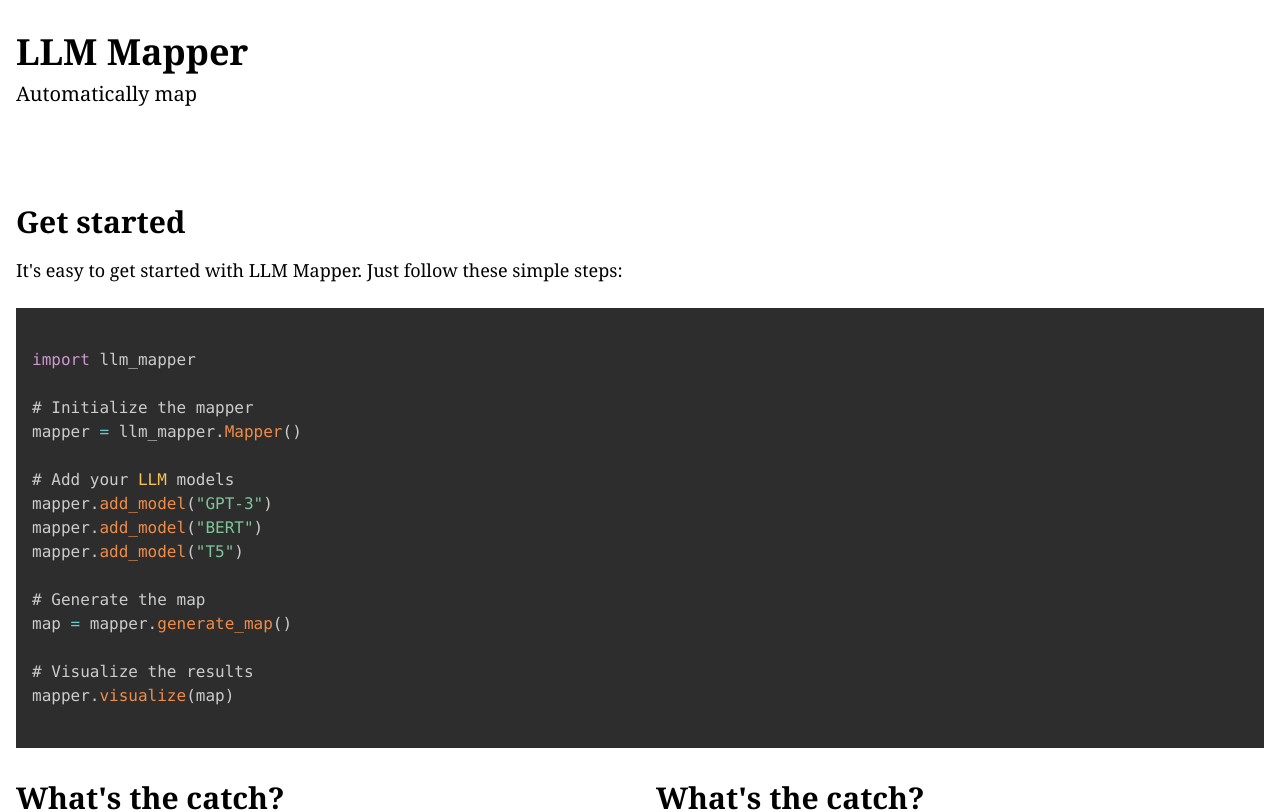
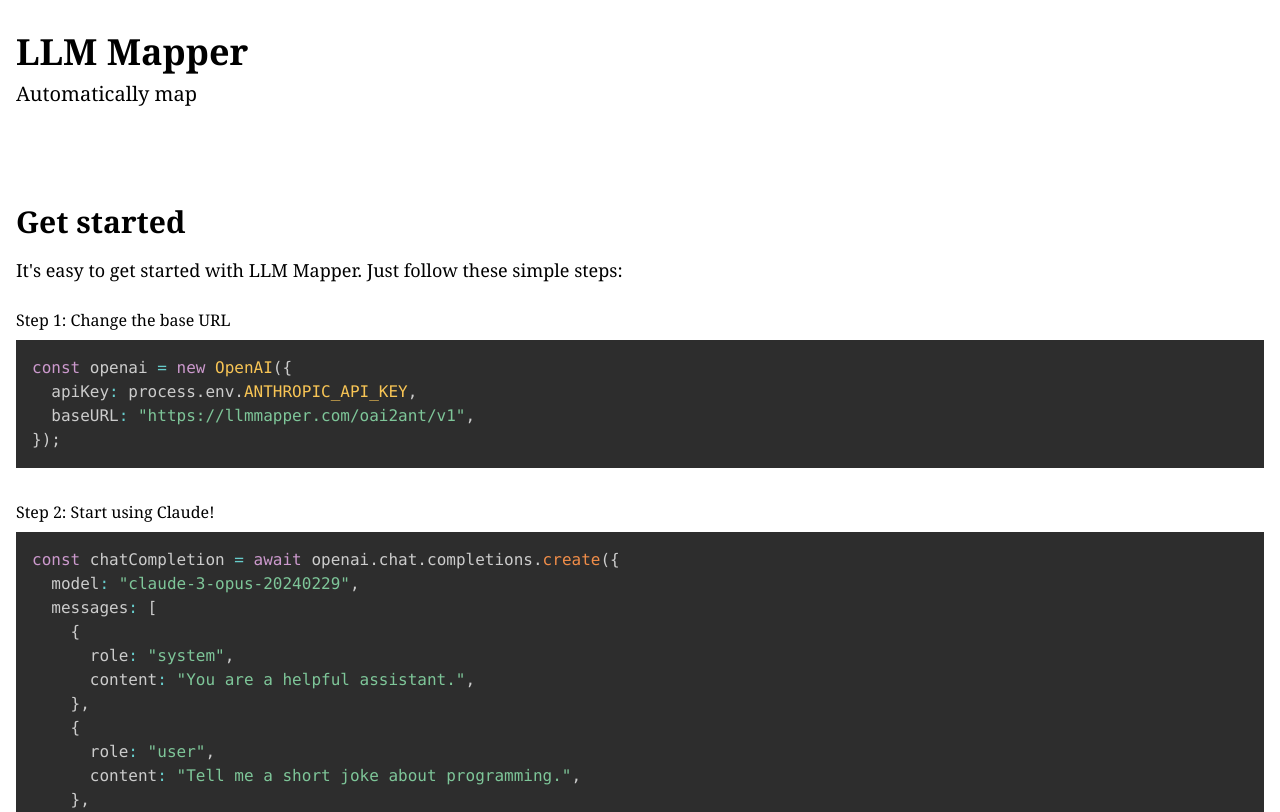
Before and after one commit to Helicone/llmmapper, a Next.js app in the folder web/: page / in a window 1280 px wide. Shown: the top 812 px of the page. Built offline with nearby package versions, Linux system fonts and the light colour scheme.

Commit message:
code example

```diff
--- a/web/src/app/page.tsx
+++ b/web/src/app/page.tsx
@@ -2,25 +2,30 @@
 import { Prism as SyntaxHighlighter } from "react-syntax-highlighter";
 import { tomorrow } from "react-syntax-highlighter/dist/esm/styles/prism";
 
+const codeString1 = `const openai = new OpenAI({
+  apiKey: process.env.ANTHROPIC_API_KEY,
+  baseURL: "https://llmmapper.com/oai2ant/v1",
+});
+`;
+
+const codeString2 = `const chatCompletion = await openai.chat.completions.create({
+  model: "claude-3-opus-20240229",
+  messages: [
+    {
+      role: "system",
+      content: "You are a helpful assistant.",
+    },
+    {
+      role: "user",
+      content: "Tell me a short joke about programming.",
+    },
+  ],
+  max_tokens: 100,
+  stream: true,
+});
+`;
+
 export default function Home() {
-  const codeString = `
-import llm_mapper
-
-# Initialize the mapper
-mapper = llm_mapper.Mapper()
-
-# Add your LLM models
-mapper.add_model("GPT-3")
-mapper.add_model("BERT")
-mapper.add_model("T5")
-
-# Generate the map
-map = mapper.generate_map()
-
-# Visualize the results
-mapper.visualize(map)
-  `;
-
   return (
     <main className="min-h-screen bg-gradient-to-b text-black font-serif">
       <header className="container mx-auto py-8 px-4">
@@ -32,12 +37,19 @@
         <div>
           <h2 className="text-3xl font-semibold mb-4">Get started</h2>
           <p className="text-lg mb-6">
-            It's easy to get started with LLM Mapper. Just follow these simple
-            steps:
+            It{"'"}s easy to get started with LLM Mapper. Just follow these
+            simple steps:
           </p>
+          <h3>Step 1: Change the base URL</h3>
           <div className="mb-8">
             <SyntaxHighlighter language="typescript" style={tomorrow}>
-              {codeString}
+              {codeString1}
+            </SyntaxHighlighter>
+          </div>
+          <h3>Step 2: Start using Claude!</h3>
+          <div className="mb-8">
+            <SyntaxHighlighter language="typescript" style={tomorrow}>
+              {codeString2}
             </SyntaxHighlighter>
           </div>
         </div>
```
